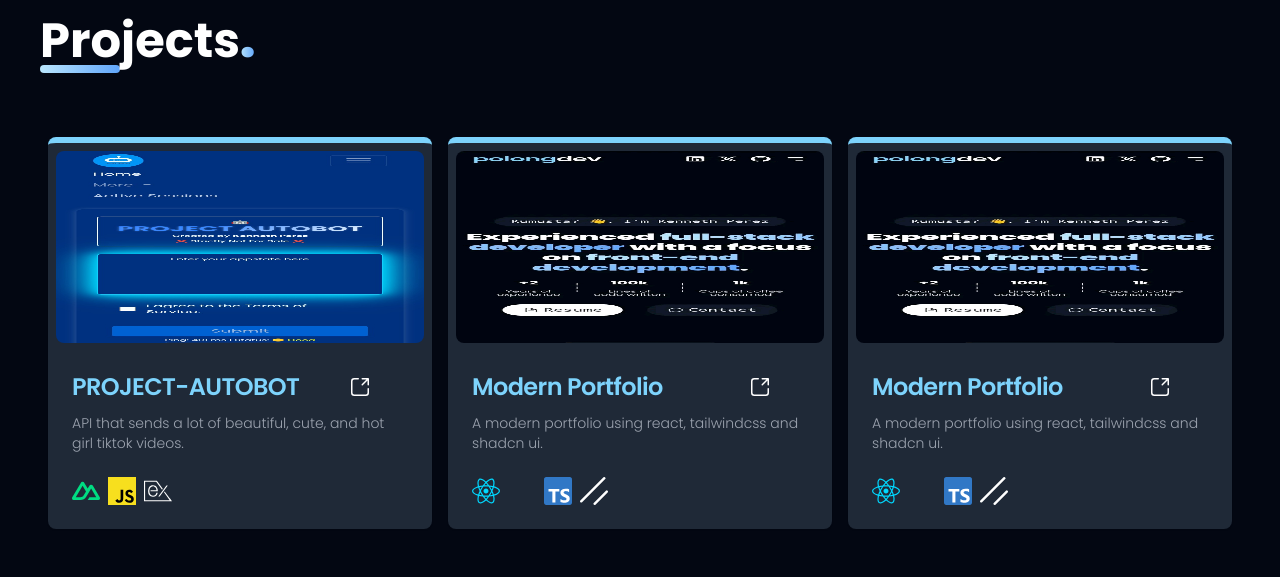
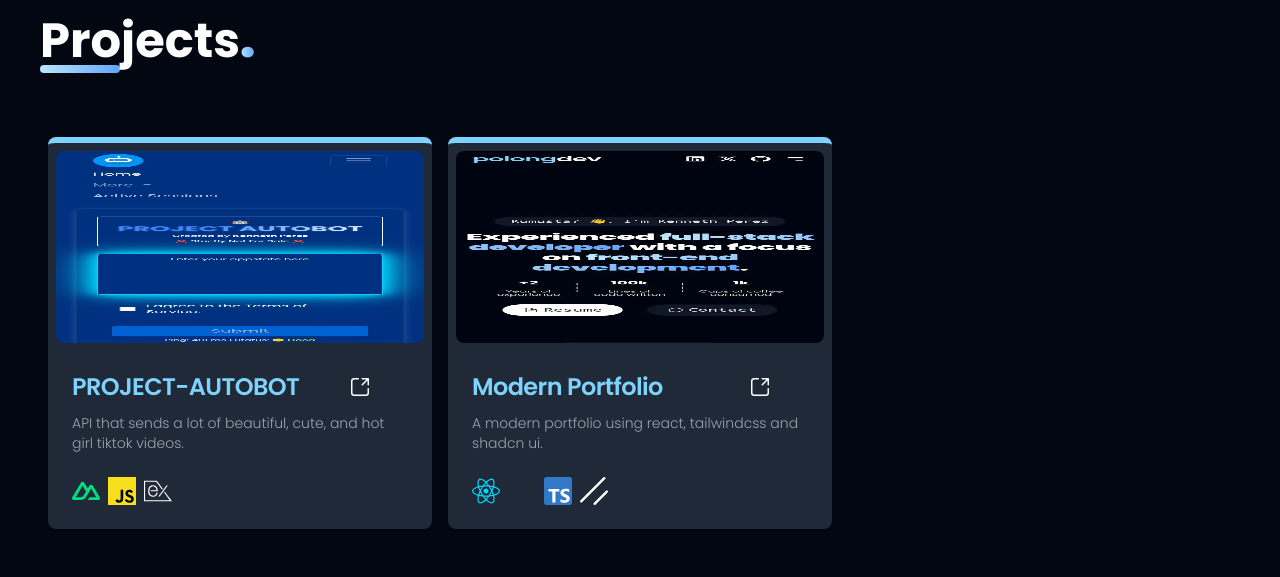
Before and after one commit to PolongDev/modern-portfolio, a React (Vite) app: page / in a window 1280 px wide. Shown: the part 2040-2617 px from the top of the page. Built offline with nearby package versions, Linux system fonts and the light colour scheme; some icons are missing.

Commit message:
Update Projects.tsx

```diff
--- a/src/sections/Projects.tsx
+++ b/src/sections/Projects.tsx
@@ -43,19 +43,6 @@ export default function Projects() {
               "ShadcnUI"
             ]}
           />
-          <Project
-            title="Modern Portfolio"
-            description="A modern portfolio using react, tailwindcss and shadcn ui."
-            image={pThumbnail}
-            link="https://polongdev.onrender.com"
-            repo="https://github.com/polongdev/modern-portfolio"
-            langs={[
-              "React",
-              "Tailwindcss",
-              "TypeScript",
-              "ShadcnUI"
-            ]}
-          />
 
         </div>
       </section>
```
